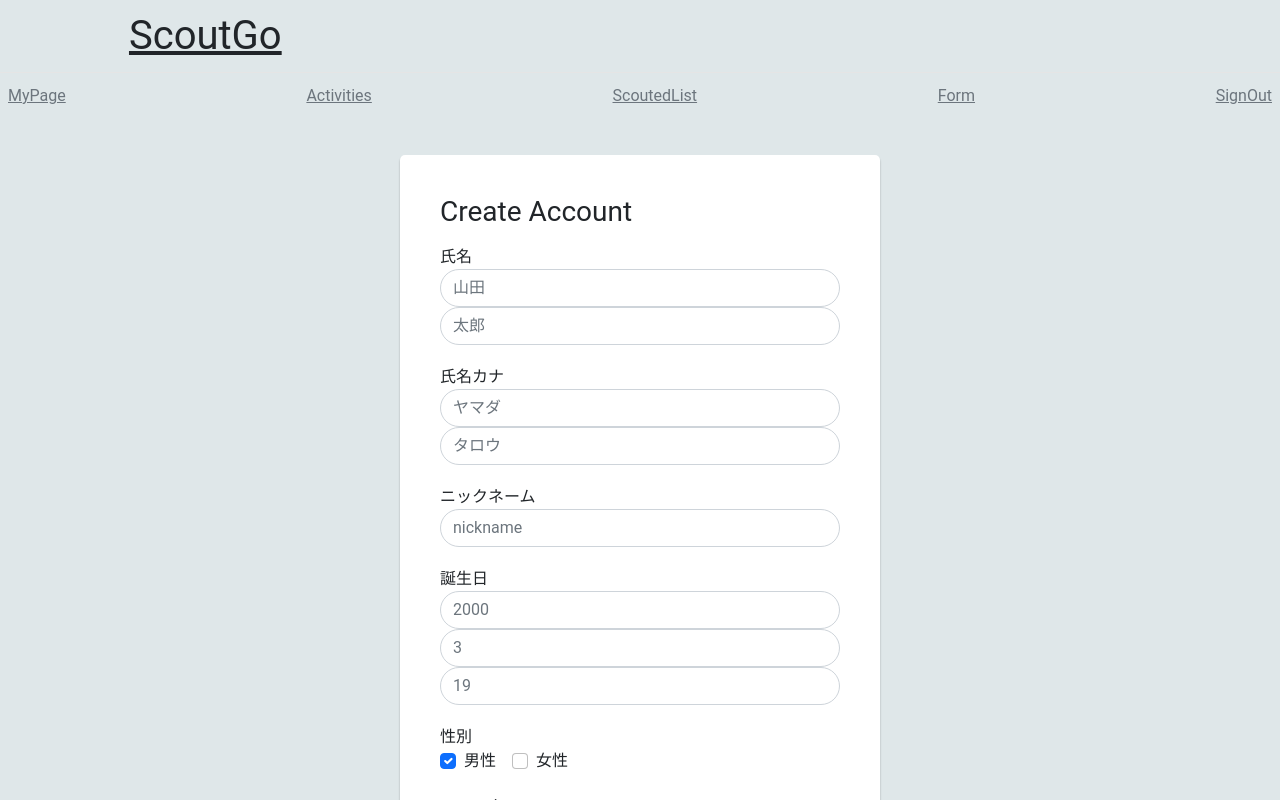
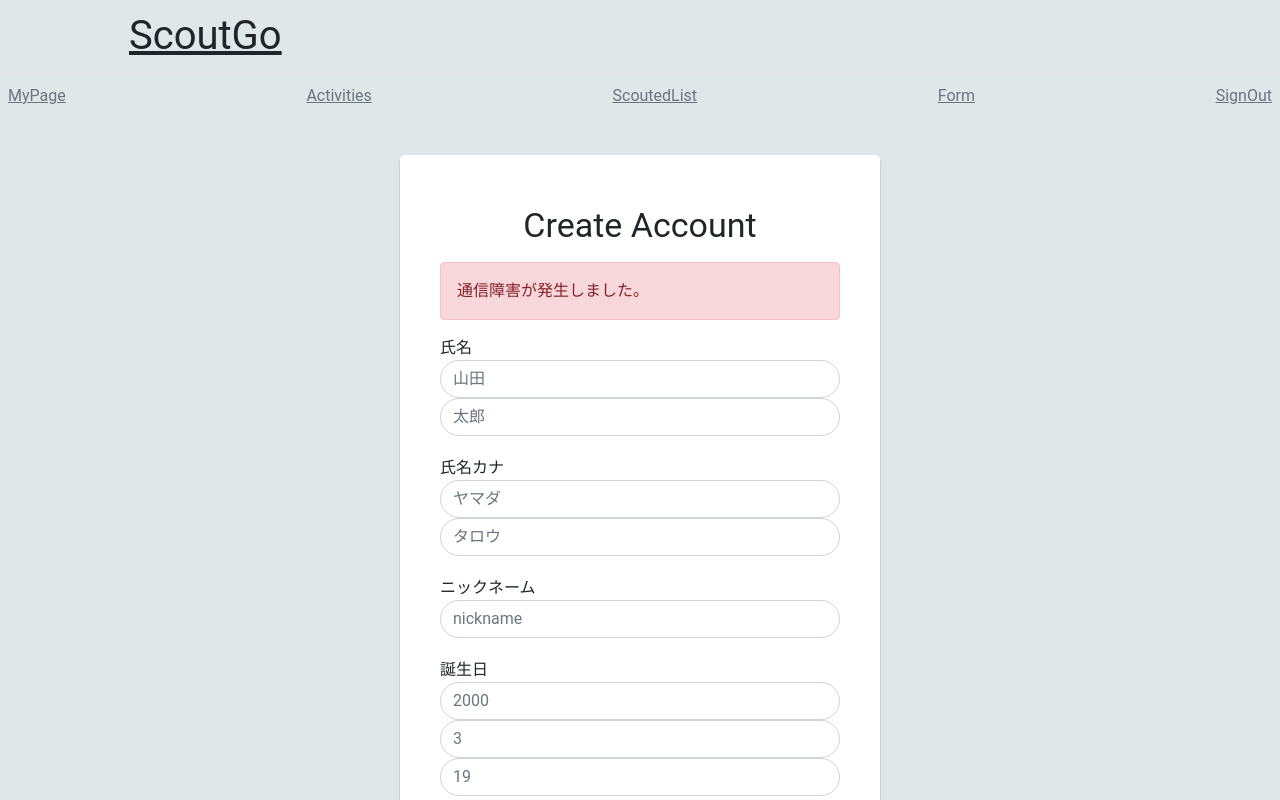
Before and after one commit to taiki-nd/scout_go_front, a React (Create React App) app: page /signup2 in a window 1280 px wide. Shown: the top 800 px of the page. Built offline with nearby package versions, Linux system fonts and the light colour scheme; no server answers.

Commit message:
エラーハンドリング

```diff
--- a/src/components/page/user/signup/SignUp2.tsx
+++ b/src/components/page/user/signup/SignUp2.tsx
@@ -55,10 +55,14 @@ export const SignUp2 = () => {
     const getStatus = async () => {
       try {
         const {data} = await axios.get('/statuses');
-        console.log(data.data);
+        console.log(data);
         setStatus(data.data);
+        if (!data.status) {
+          setErrorMessage('ステータス情報の取得に失敗しました。ページを再ロードしてください。')
+        }
       } catch (e: any) {
-        console.log('error:', e.message);
+        console.error('error:', e.message);
+        setErrorMessage("通信障害が発生しました。")
       }
     }
     getStatus();
@@ -72,10 +76,14 @@ export const SignUp2 = () => {
     const getPrefecture = async () => {
       try {
         const {data} = await axios.get('/prefectures');
-        console.log(data.data);
+        console.log(data);
         setPrefecture(data.data);
+        if (!data.status) {
+          setErrorMessage('就業可能エリア取得に失敗しました。ページを再ロードしてください。')
+        }
       } catch (e: any) {
         console.log('error:', e.message);
+        setErrorMessage("通信障害が発生しました。")
       }
     }
     getPrefecture();
@@ -156,7 +164,7 @@ export const SignUp2 = () => {
       */
     } catch (e: any) {
       console.error('error:', e.message, e.config.url)
-      setErrorMessage(e.message)
+      setErrorMessage('ユーザー情報登録時にエラーが発生しました。')
     }
   }
 
@@ -164,8 +172,12 @@ export const SignUp2 = () => {
     <>
     <div className="signup-form">
       <form className="container" onSubmit={submit}>
-        <h1 className="h3 mb-3 fw-normal">Create Account</h1>
-
+        <h2 className="h3 mb-3 fw-normal">Create Account</h2>
+          {
+            errorMessage === ''
+            ? <div></div>
+            : <div className="alert alert-danger" role="alert">{errorMessage}</div>
+          }
         <div className="form-group">
           <label>氏名</label>
           <input type="text" className="form-control input-lg" placeholder="山田" required
```
